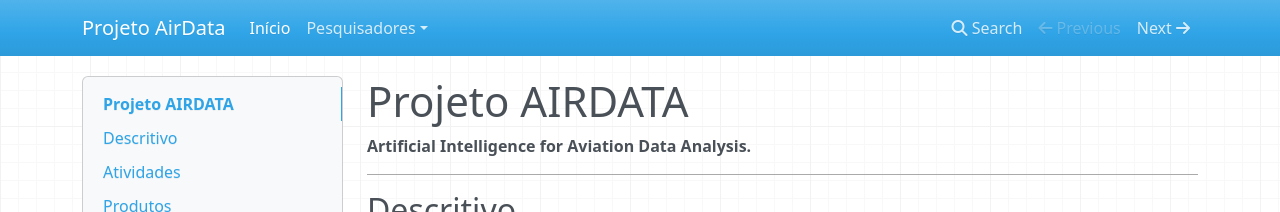
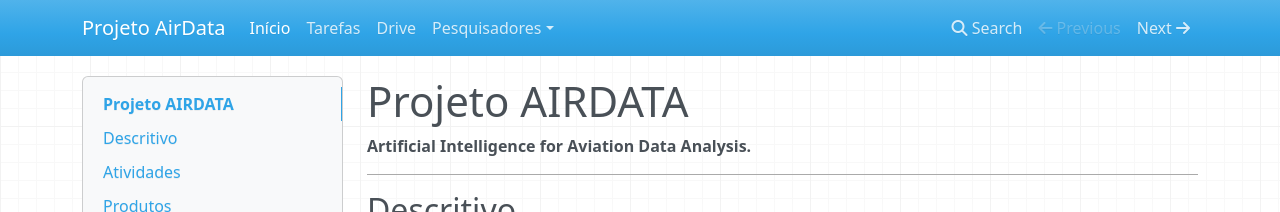
Before and after one commit to projetoairdata/web, an MkDocs documentation site: the page built from docs/index.md, in a window 1280 px wide. Shown: the top 212 px of the page. Built offline with MkDocs 1.6.1, drawn with Linux system fonts in a browser that asks for light colours; nearby versions of some CDN libraries.

Commit message:
Atualiza configuração do mkdocs.yml

```diff
--- a/mkdocs.yml
+++ b/mkdocs.yml
@@ -8,6 +8,8 @@ theme:
 
 nav:
   - Início: index.md
+  - Tarefas: tarefas.md
+  - Drive: drive.md
   - Pesquisadores:
       - Marcelo Guterres: pesquisadores/marcelo_guterres.md
       - Flávio Mendes Neto: pesquisadores/flavio_mendes_neto.md
```
